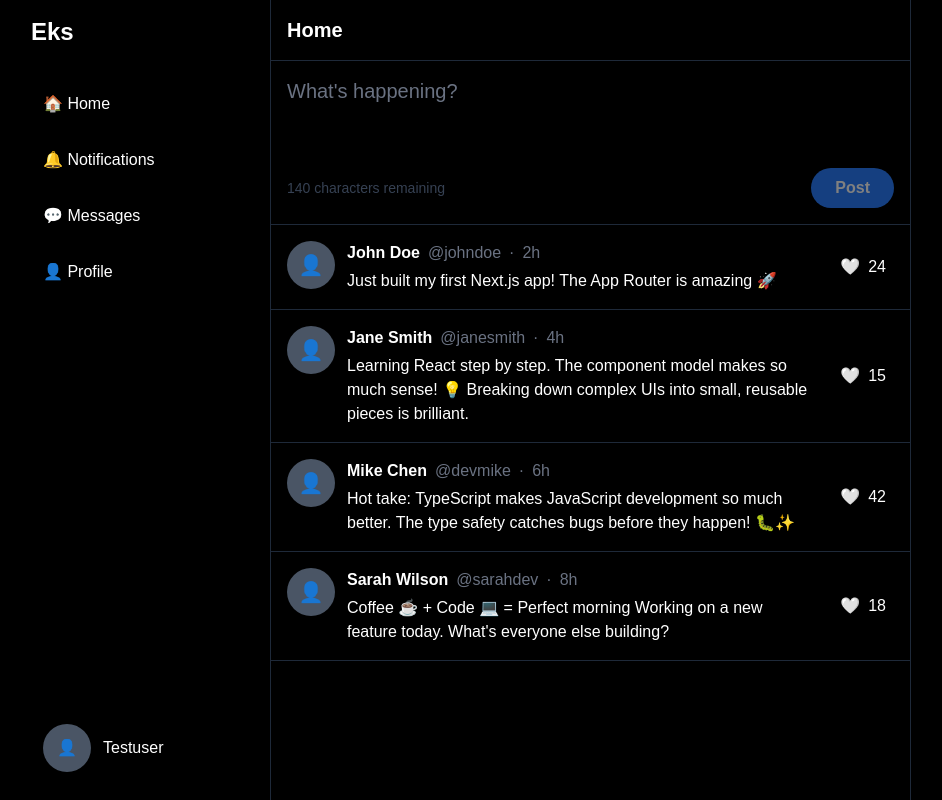
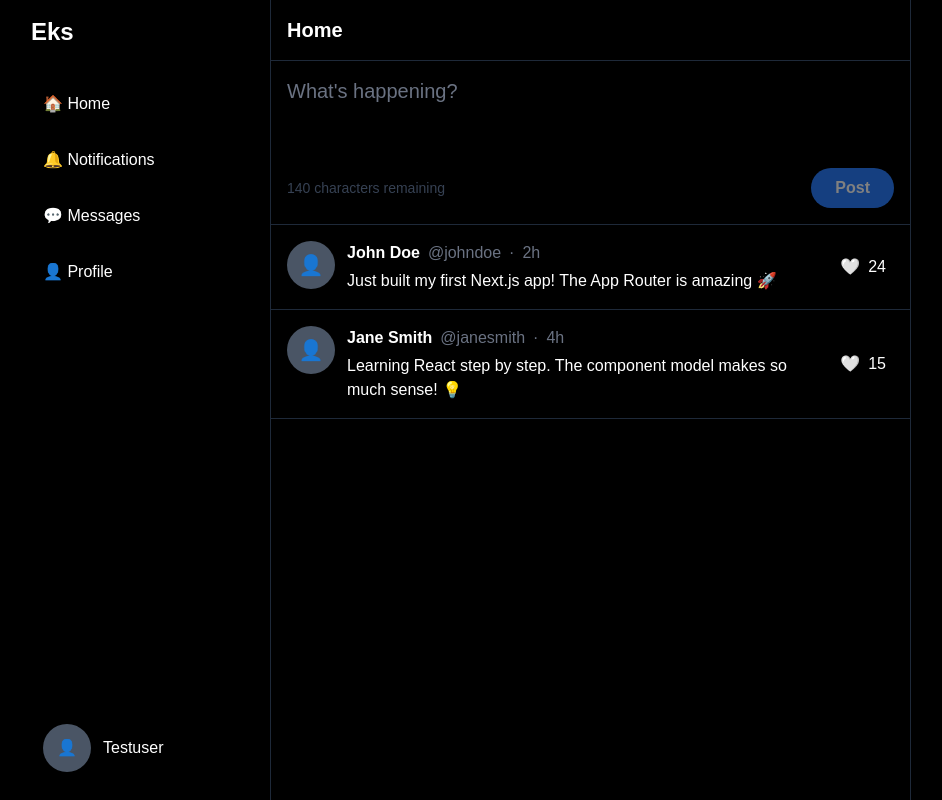
Before and after one commit to espeniv/eks, a Next.js app: page /home in a window 1280 px wide. Shown: the whole page, without its empty margins (177-1119 px from the left). Built offline with nearby package versions, Linux system fonts and the light colour scheme.

Commit message:
Context not utilized for appropriate components and pages

```diff
--- a/src/app/(main)/home/page.tsx
+++ b/src/app/(main)/home/page.tsx
@@ -1,79 +1,14 @@
 import { PostCreator } from "@/components/post-creator";
-import { PostCard } from "@/components/post-card";
-import { Post } from "@/lib/types";
+import { PostFeed } from "@/components/post-feed";
 
 export default function HomePage() {
-  //Dummy data for now
-  const samplePosts: Post[] = [
-    {
-      id: "1",
-      content: "Just built my first Next.js app! The App Router is amazing 🚀",
-      author: {
-        id: "user1",
-        username: "johndoe",
-        displayName: "John Doe",
-        avatar: undefined,
-        followers: 123,
-        following: 123,
-      },
-      likes: 24,
-      createdAt: "2h",
-    },
-    {
-      id: "2",
-      content:
-        "Learning React step by step. The component model makes so much sense! 💡\n\nBreaking down complex UIs into small, reusable pieces is brilliant.",
-      author: {
-        id: "user2",
-        username: "janesmith",
-        displayName: "Jane Smith",
-        avatar: undefined,
-        followers: 123,
-        following: 123,
-      },
-      likes: 15,
-      createdAt: "4h",
-    },
-    {
-      id: "3",
-      content:
-        "Hot take: TypeScript makes JavaScript development so much better. The type safety catches bugs before they happen! 🐛✨",
-      author: {
-        id: "user3",
-        username: "devmike",
-        displayName: "Mike Chen",
-        avatar: undefined,
-        followers: 123,
-        following: 123,
-      },
-      likes: 42,
-      createdAt: "6h",
-    },
-    {
-      id: "4",
-      content:
-        "Coffee ☕ + Code 💻 = Perfect morning\n\nWorking on a new feature today. What's everyone else building?",
-      author: {
-        id: "user4",
-        username: "sarahdev",
-        displayName: "Sarah Wilson",
-        avatar: undefined,
-        followers: 123,
-        following: 123,
-      },
-      likes: 18,
-      createdAt: "8h",
-    },
-  ];
   return (
     <div className="max-w-2xl">
       <div className="border-b border-gray-800 p-4 sticky top-0 bg-black">
         <h1 className="text-xl font-bold">Home</h1>
       </div>
       <PostCreator />
-      {samplePosts.map((post) => (
-        <PostCard key={post.id} post={post} />
-      ))}
+      <PostFeed />
     </div>
   );
 }
--- a/src/app/(main)/profile/[username]/page.tsx
+++ b/src/app/(main)/profile/[username]/page.tsx
@@ -1,5 +1,8 @@
+"use client";
+
 import { PostCard } from "@/components/post-card";
 import { User, Post } from "@/lib/types";
+import { useApp } from "@/context/app-context";
 
 //Temp before endpoints/proper fetching
 function getUserByUsername(username: string): User | null {
@@ -23,7 +26,7 @@ function getUserByUsername(username: string): User | null {
       following: 430,
     },
     testuser: {
-      id: "user3",
+      id: "current-user",
       username: "testuser",
       displayName: "Test User",
       avatar: undefined,
@@ -82,7 +85,7 @@ export default function ProfilePage({
 }) {
   //Temp solution
   const user = getUserByUsername(params.username);
-
+  const { currentUser } = useApp();
   //Check if user exists
   if (!user) {
     return (
@@ -99,7 +102,6 @@ export default function ProfilePage({
   //if user exists
 
   const userPosts = getPostsByUser(user.id);
-
   return (
     <div className="max-w-2xl">
       <div className="p-4">
@@ -124,9 +126,15 @@ export default function ProfilePage({
                 <h1 className="text-2xl font-bold">{user.displayName}</h1>
                 <p className="text-gray-500">@{user.username}</p>
               </div>
-              <button className="border border-gray-600 text-white font-bold py-2 px-6 rounded-full hover:bg-gray-900 transition-colors">
-                Follow
-              </button>
+              {currentUser?.id == user.id ? (
+                <button className="border border-gray-600 text-white font-bold py-2 px-6 rounded-full hover:bg-gray-900 transition-colors">
+                  Edit Profile
+                </button>
+              ) : (
+                <button className="border border-gray-600 text-white font-bold py-2 px-6 rounded-full hover:bg-gray-900 transition-colors">
+                  Follow
+                </button>
+              )}
             </div>
 
             {user.bio && <p className="text-white">{user.bio}</p>}
--- a/src/app/layout.tsx
+++ b/src/app/layout.tsx
@@ -1,6 +1,7 @@
 import type { Metadata } from "next";
 import { Geist, Geist_Mono } from "next/font/google";
 import "./globals.css";
+import { AppProvider } from "@/context/app-context";
 
 const geistSans = Geist({
   variable: "--font-geist-sans",
@@ -26,7 +27,7 @@ export default function RootLayout({
       <body
         className={`${geistSans.variable} ${geistMono.variable} antialiased`}
       >
-        {children}
+        <AppProvider>{children}</AppProvider>
       </body>
     </html>
   );
--- a/src/components/post-card.tsx
+++ b/src/components/post-card.tsx
@@ -5,6 +5,7 @@ import Image from "next/image";
 import Link from "next/link";
 import { useRouter } from "next/navigation";
 import { useState } from "react";
+import { useApp } from "@/context/app-context";
 
 interface PostCardProps {
   post: Post;
@@ -15,6 +16,8 @@ export function PostCard({ post }: PostCardProps) {
   const [likeCount, setLikeCount] = useState(post.likes);
 
   const router = useRouter();
+
+  const { likePost } = useApp();
 
   const handleCardClick = (e: React.MouseEvent) => {
     if (
@@ -29,6 +32,7 @@ export function PostCard({ post }: PostCardProps) {
   const handleLikeClick = () => {
     setLikeCount(isLiked ? likeCount - 1 : likeCount + 1);
     setIsLiked(!isLiked);
+    likePost(post.id);
   };
 
   return (
--- a/src/components/post-creator.tsx
+++ b/src/components/post-creator.tsx
@@ -1,21 +1,19 @@
 "use client";
 
 import { useState } from "react";
+import { useApp } from "@/context/app-context";
 
-export function PostCreator({
-  onPostCreated,
-}: {
-  onPostCreated: (postContent: string) => void;
-}) {
+export function PostCreator() {
+  const { addPost } = useApp();
   const [postContent, setPostContent] = useState("");
-
   const [remainingChars, setRemainingChars] = useState(140);
 
   const handlePostSubmit = (e: React.FormEvent) => {
     e.preventDefault();
     if (postContent.trim()) {
-      onPostCreated(postContent);
+      addPost(postContent);
       setPostContent("");
+      setRemainingChars(140);
     }
   };
 
--- /dev/null
+++ b/src/components/post-feed.tsx
@@ -0,0 +1,21 @@
+"use client";
+
+import { PostCard } from "@/components/post-card";
+import { useApp } from "@/context/app-context";
+import { Post } from "@/lib/types";
+
+export function PostFeed() {
+  const { posts } = useApp();
+
+  return (
+    <div>
+      {posts.length > 0 ? (
+        posts.map((post: Post) => <PostCard key={post.id} post={post} />)
+      ) : (
+        <div className="p-8 text-center">
+          <p className="text-gray-500">No posts yet</p>
+        </div>
+      )}
+    </div>
+  );
+}
```
